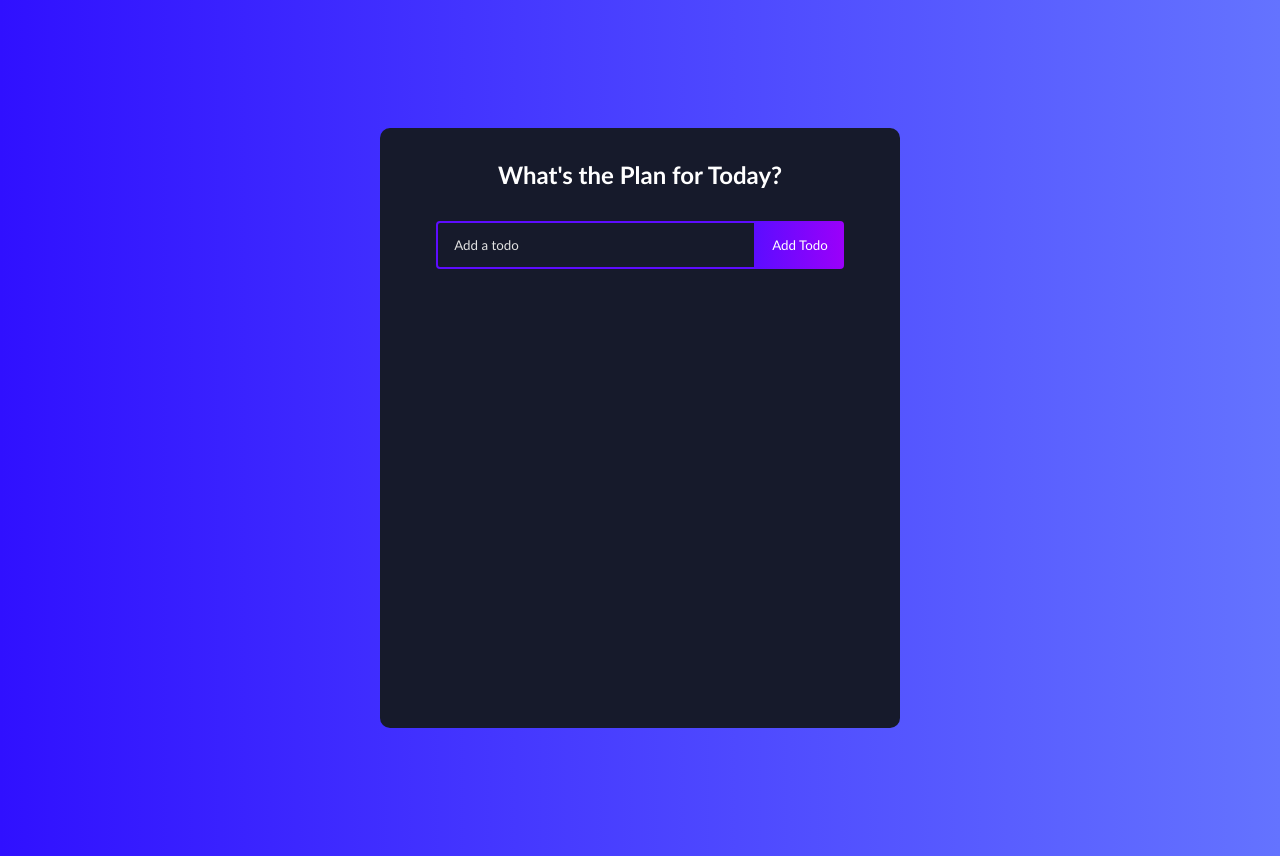
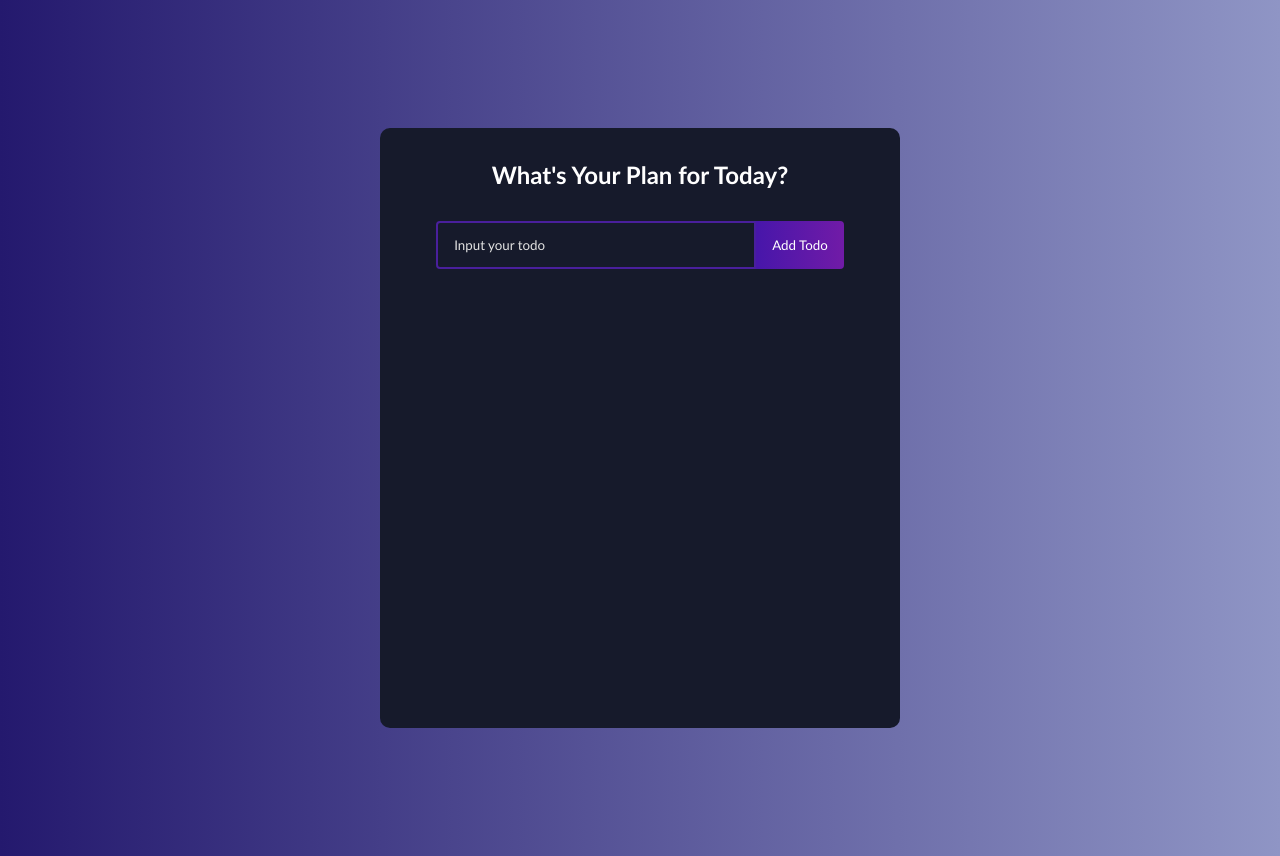
Before and after one commit to nuflakbrr/react-todolist, a React (Create React App) app: page / in a window 1280 px wide. Built offline with nearby package versions, Linux system fonts and the light colour scheme.

Commit message:
update styling

```diff
--- a/src/App.css
+++ b/src/App.css
@@ -5,8 +5,25 @@
   font-family: "Trebuchet MS", "Lucida Sans Unicode", "Lucida Grande", "Lucida Sans", Arial, sans-serif;
 }
 
+::-webkit-scrollbar {
+  width: 5px;
+}
+
+::-webkit-scrollbar-track {
+  background: #666;
+}
+
+::-webkit-scrollbar-thumb {
+  background: #c2c2c2;
+  border-radius: 100px;
+}
+
+html {
+  scroll-behavior: smooth;
+}
+
 body {
-  background: linear-gradient(90deg, rgba(48, 16, 255, 1) 0%, rgba(100, 115, 255, 1) 100%);
+  background: linear-gradient(90deg, rgb(36, 25, 110) 0%, rgb(143, 149, 197) 100%);
 }
 .todo-app {
   display: flex;
@@ -39,7 +56,7 @@ h1 {
 .todo-input {
   padding: 14px 32px 14px 16px;
   border-radius: 4px 0 0 4px;
-  border: 2px solid #5d0cff;
+  border: 2px solid #491f9c;
   outline: none;
   width: 320px;
   background: transparent;
@@ -56,7 +73,7 @@ h1 {
   border-radius: 0 4px 4px 0;
   cursor: pointer;
   outline: none;
-  background: linear-gradient(90deg, rgba(93, 12, 255, 1) 0%, rgba(155, 0, 250, 1) 100%);
+  background: linear-gradient(90deg, rgb(71, 22, 170) 0%, rgb(113, 27, 167) 100%);
   color: #fff;
   text-transform: capitalize;
 }
--- a/src/components/TodoForm.js
+++ b/src/components/TodoForm.js
@@ -34,7 +34,7 @@ function TodoForm(props) {
         </>
       ) : (
         <>
-          <input placeholder="Add a todo" value={input} onChange={handleChange} name="text" className="todo-input" ref={inputRef} />
+          <input placeholder="Input your todo" value={input} onChange={handleChange} name="text" className="todo-input" ref={inputRef} />
           <button onClick={handleSubmit} className="todo-button">
             Add todo
           </button>
--- a/src/components/TodoList.js
+++ b/src/components/TodoList.js
@@ -42,7 +42,7 @@ function TodoList() {
 
   return (
     <>
-      <h1>What's the Plan for Today?</h1>
+      <h1>What's Your Plan for Today?</h1>
       <TodoForm onSubmit={addTodo} />
       <Todo todos={todos} completeTodo={completeTodo} removeTodo={removeTodo} updateTodo={updateTodo} />
     </>
```
